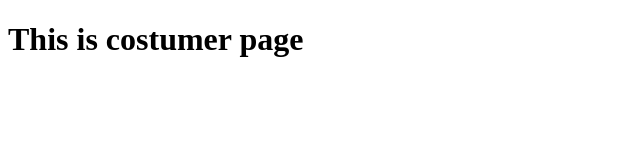
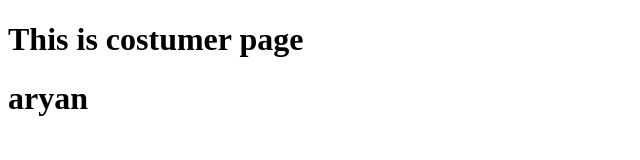
Before and after one commit to CHETAN-PATEL-1/Hack-project-2026, a plain HTML site: page Farmer/Costumer.html in a window 1280 px wide. Shown: the whole page, without its empty margins (0-640 px from the left). Drawn offline with Linux system fonts and the light colour scheme.

Commit message:
create a branch

```diff
--- a/Farmer/Costumer.html
+++ b/Farmer/Costumer.html
@@ -7,5 +7,6 @@
 </head>
 <body>
     <h1>This is costumer page</h1>
+    <h1>aryan</h1>
 </body>
 </html>
```
